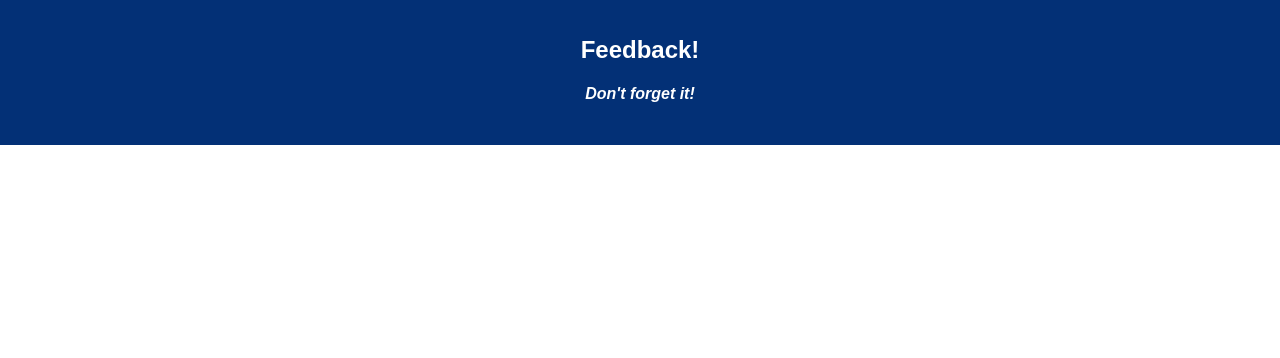
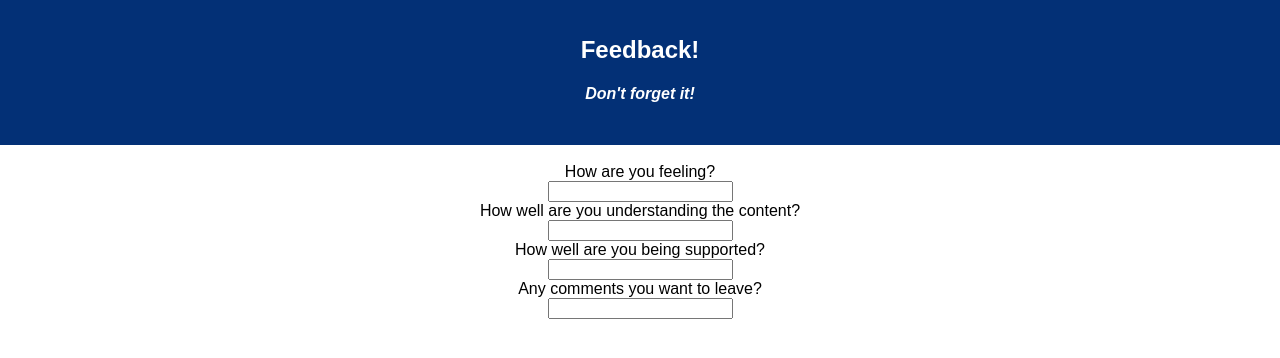
Before and after one commit to BenStretar/feedback-loop, a React (Create React App) app: page / in a window 1280 px wide. Shown: the top 358 px of the page. Built offline with nearby package versions, Linux system fonts and the light colour scheme.

Commit message:
FeelingForm component sourced into App

```diff
--- a/src/components/App/App.js
+++ b/src/components/App/App.js
@@ -1,6 +1,7 @@
 import React, { Component } from 'react';
 import axios from 'axios';
 import './App.css';
+import FeelingForm from '../FeelingForm/FeelingForm';
 
 class App extends Component {
   render() {
@@ -11,6 +12,7 @@ class App extends Component {
           <h4><i>Don't forget it!</i></h4>
         </header>
         <br/>
+        <FeelingForm/>
       </div>
     );
   }
```
